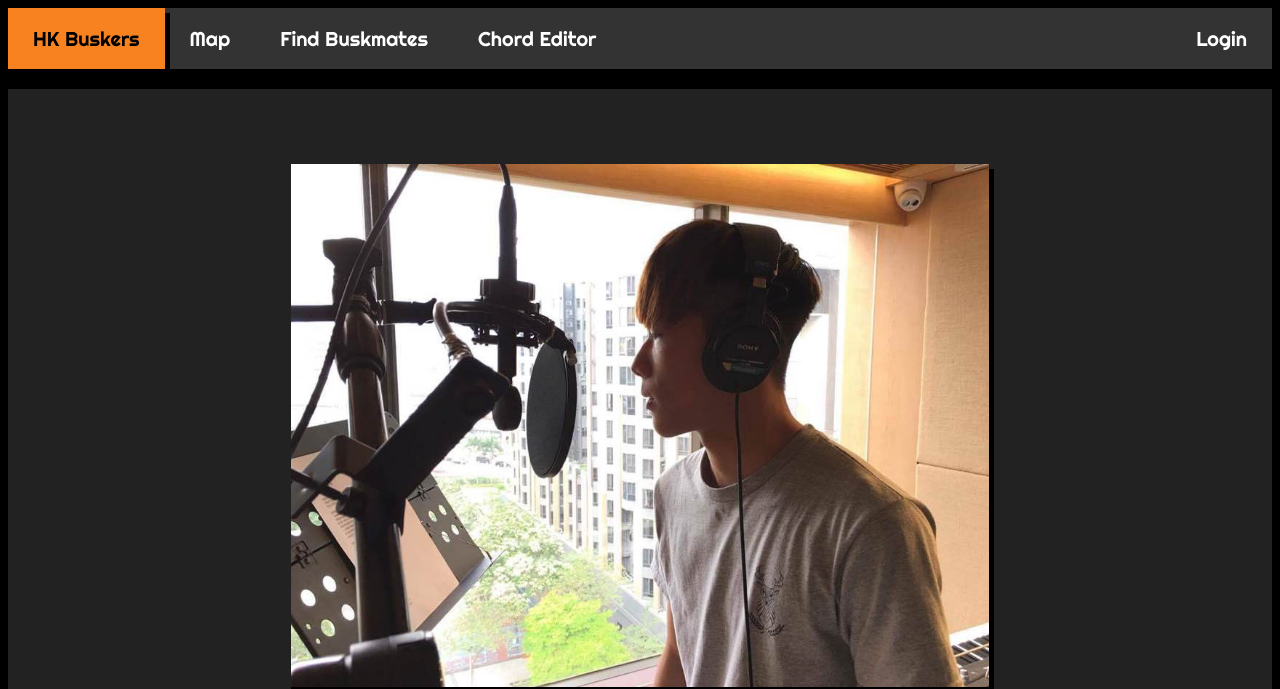
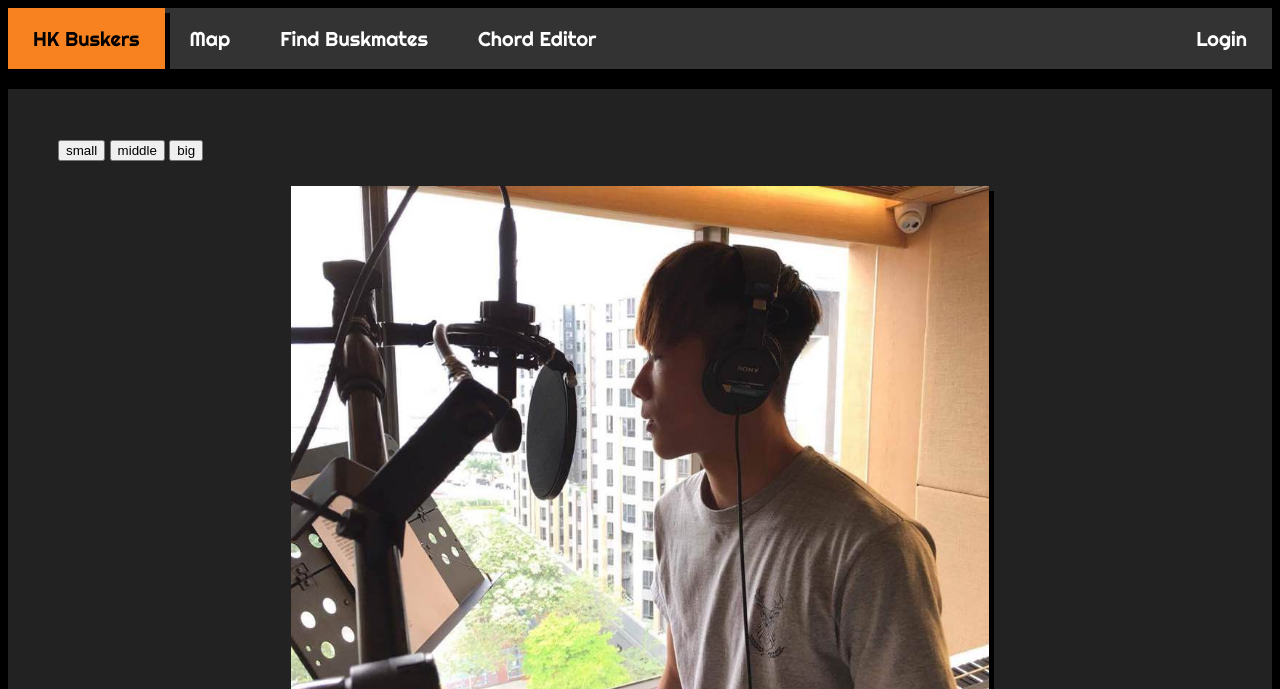
Before and after one commit to harrykwan/busking, a plain HTML site: page index.html in a window 1280 px wide. Shown: the top 689 px of the page. Drawn offline with nearby package versions, Linux system fonts and the light colour scheme.

Commit message:
Update index.html

```diff
--- a/index.html
+++ b/index.html
@@ -296,6 +296,9 @@ h1{
 </div>
 
 <div id="contentarea_0" class="contentarea" style="">
+	<button onclick="resizeprofile(0)">small</button>
+	<button onclick="location.reload()">middle</button>
+	<button onclick="resizeprofile(1)">big</button>
 
 	<div class="profile">
 	 <div class="mybox mybox1">
@@ -324,6 +327,7 @@ h1{
 		 </div>
 	 </div>
 	</div>
+
 
 </div>
 
@@ -422,7 +426,8 @@ h1{
 					if (this.innerHTML=="Map"){
 						// navigator.geolocation.getCurrentPosition(initlocation);
 						if (mapcheck!='map'){
-							location.reload();
+							location.reload(true);
+							// location.href.replace = "#map";
 						}
 					}
 				}
@@ -851,6 +856,50 @@ h1{
 		}
 	}
 
+
+	function resizeprofile(x) {
+		if (x==0){
+			var p1 = '13px';
+			var p2 = '110px';
+			var p3 = '80px';
+			var p4 = '10px';
+		} else if (x==1){
+			var p1 = '35px';
+			var p2 = '100%';
+			var p3 = '100%';
+			var p4 = '30px';
+		}
+		var alltitle = document.getElementsByTagName('h1')
+		for (var j=0; j<alltitle.length; j++){
+		    alltitle[j].style.fontSize=p1;
+		}
+		var allprofile = document.getElementsByClassName('profile');
+		for (var j=0; j<allprofile.length; j++){
+		    allprofile[j].style.width=p2;
+		    allprofile[j].style.margin = "10px";
+		}
+		for (var j=0; j<allprofile.length; j++){
+		    allprofile[j].style.display="inline-block";
+		}
+		var allimgdiv = document.getElementsByClassName('mybox1');
+		for (var j=0; j<allimgdiv.length; j++){
+			allimgdiv[j].style.height = p3;
+			allimgdiv[j].style.overflow = "hidden";
+		}
+
+		var allboxdiv = document.getElementsByClassName('mybox')
+		for (var j=0; j<allboxdiv.length; j++){
+			allboxdiv[j].style.margin = '0px';
+		}
+
+		document.getElementById('contentarea_0').style.padding = p4;
+	}
+
+
+
+
+
+
 </script>
 </body>
 </html>
```
